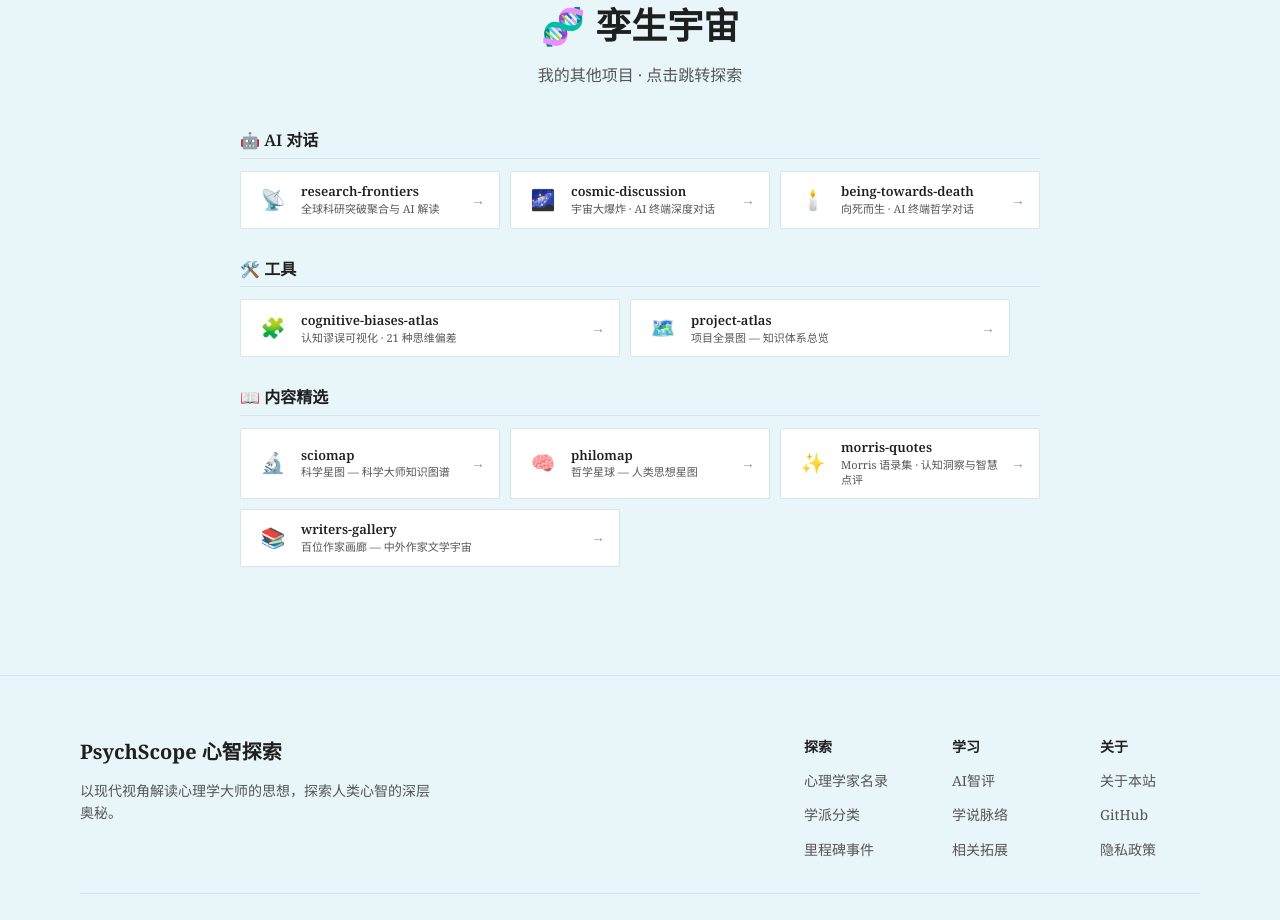
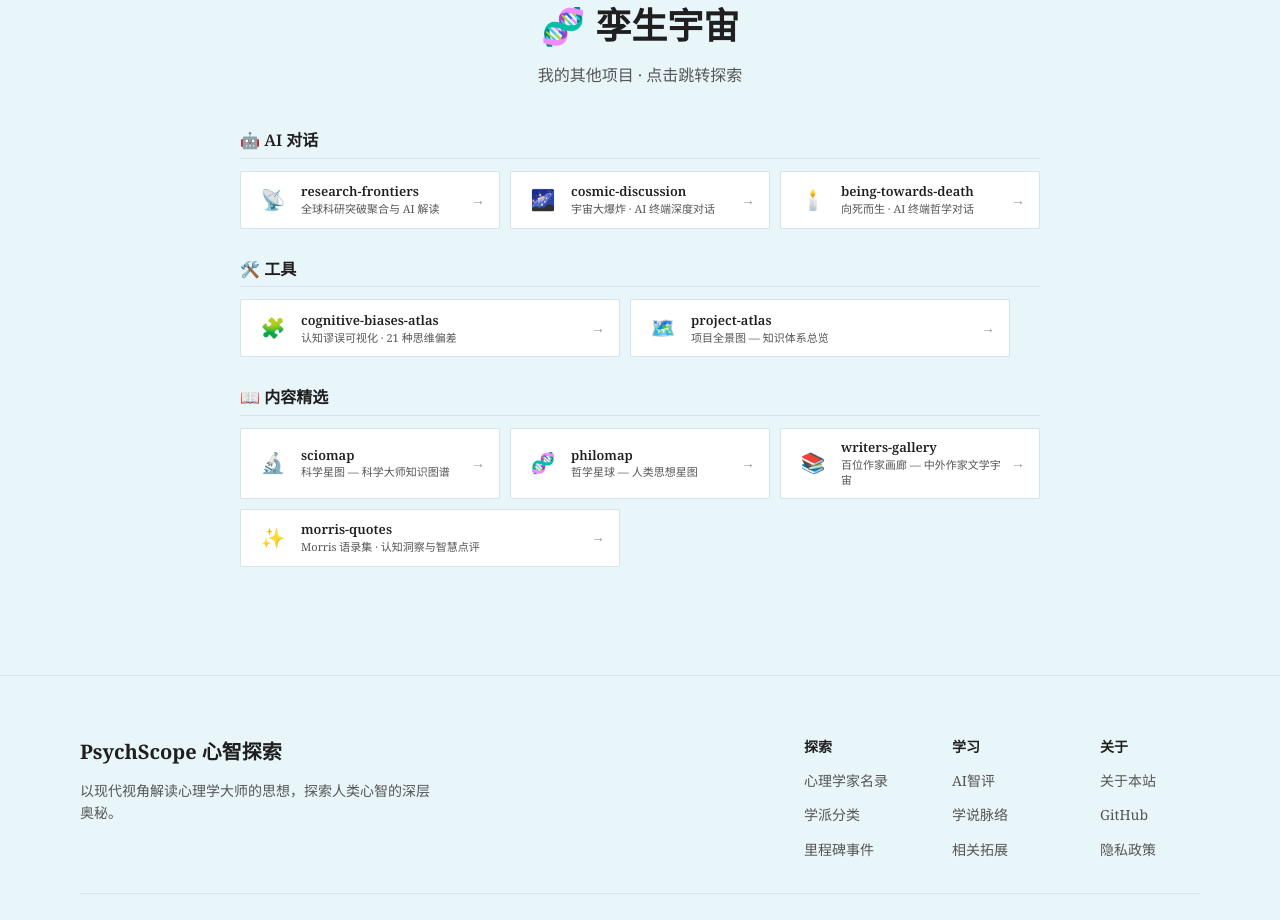
Before and after one commit to yun-ai-base/psychscope, a plain HTML site: page index.html in a window 1280 px wide. Shown: the part 7120-8040 px from the top of the page. Drawn offline with Linux system fonts and the light colour scheme.

Commit message:
refactor: 孪生宇宙抽离为共享脚本 + JSON 数据源

```diff
--- a/index.html
+++ b/index.html
@@ -10,6 +10,7 @@
   <link href="https://fonts.googleapis.com/css2?family=Noto+Serif+SC:wght@400;600;700&family=Noto+Serif:wght@400;600;700&display=swap" rel="stylesheet">
   <link rel="stylesheet" href="style.css">
   <link rel="icon" type="image/svg+xml" href="favicon.svg">
+  <link rel="stylesheet" href="twin-universe.css">
 </head>
 <body>
   <!-- Detail Overlay -->
@@ -188,5 +189,6 @@
 
   <script src="data.js"></script>
   <script src="script.js"></script>
+  <script src="twin-universe.js" data-project="psychscope-web"></script>
 </body>
 </html>
--- /dev/null
+++ b/projects.json
@@ -0,0 +1,12 @@
+[
+  { "name": "psychscope-web", "desc": "心理学大师知识图谱", "icon": "🧠", "cat": "content" },
+  { "name": "sciomap", "desc": "科学星图 — 科学大师知识图谱", "icon": "🔬", "cat": "content" },
+  { "name": "philomap", "desc": "哲学星球 — 人类思想星图", "icon": "🧬", "cat": "content" },
+  { "name": "writers-gallery", "desc": "百位作家画廊 — 中外作家文学宇宙", "icon": "📚", "cat": "content" },
+  { "name": "morris-quotes", "desc": "Morris 语录集 · 认知洞察与智慧点评", "icon": "✨", "cat": "content" },
+  { "name": "research-frontiers", "desc": "全球科研突破聚合与 AI 解读", "icon": "📡", "cat": "ai" },
+  { "name": "cosmic-discussion", "desc": "宇宙大爆炸 · AI 终端深度对话", "icon": "🌌", "cat": "ai" },
+  { "name": "being-towards-death", "desc": "向死而生 · AI 终端哲学对话", "icon": "🕯️", "cat": "ai" },
+  { "name": "cognitive-biases-atlas", "desc": "认知谬误可视化 · 21 种思维偏差", "icon": "🧩", "cat": "tool" },
+  { "name": "project-atlas", "desc": "项目全景图 — 知识体系总览", "icon": "🗺️", "cat": "tool" }
+]
--- a/script.js
+++ b/script.js
@@ -459,50 +459,6 @@
     `).join('');
   }
 
-  /* ========== 孪生宇宙 ========== */
-  const TWIN_SITES = [
-    { name: 'sciomap', desc: '科学星图 — 科学大师知识图谱', icon: '🔬', cat: 'content' },
-    { name: 'philomap', desc: '哲学星球 — 人类思想星图', icon: '🧠', cat: 'content' },
-    { name: 'morris-quotes', desc: 'Morris 语录集 · 认知洞察与智慧点评', icon: '✨', cat: 'content' },
-    { name: 'research-frontiers', desc: '全球科研突破聚合与 AI 解读', icon: '📡', cat: 'ai' },
-    { name: 'cosmic-discussion', desc: '宇宙大爆炸 · AI 终端深度对话', icon: '🌌', cat: 'ai' },
-    { name: 'being-towards-death', desc: '向死而生 · AI 终端哲学对话', icon: '🕯️', cat: 'ai' },
-    { name: 'cognitive-biases-atlas', desc: '认知谬误可视化 · 21 种思维偏差', icon: '🧩', cat: 'tool' },
-    { name: 'project-atlas', desc: '项目全景图 — 知识体系总览', icon: '🗺️', cat: 'tool' },
-    { name: 'writers-gallery', desc: '百位作家画廊 — 中外作家文学宇宙', icon: '📚', cat: 'content' },
-  ];
-  const TWIN_CATS = {
-    ai: { label: 'AI 对话', emoji: '🤖', cls: 'ai' },
-    tool: { label: '工具', emoji: '🛠️', cls: 'tool' },
-    content: { label: '内容精选', emoji: '📖', cls: 'content' },
-  };
-
-  function renderTwinUniverse() {
-    const container = document.getElementById('twin-container');
-    if (!container) return;
-    const byCat = {};
-    TWIN_SITES.forEach(s => { (byCat[s.cat] = byCat[s.cat] || []).push(s); });
-    const order = ['ai', 'tool', 'content'];
-    let html = '';
-    order.forEach(cat => {
-      const list = byCat[cat]; if (!list) return;
-      const info = TWIN_CATS[cat];
-      html += '<div class="tw-section"><div class="tw-section-title">' + info.emoji + ' ' + info.label + '</div><div class="tw-grid">';
-      list.forEach(s => {
-        html += '<a class="tw-card" href="https://yun-ai-base.github.io/' + s.name + '/" target="_blank" rel="noopener">'
-          + '<span class="tw-card-icon ' + info.cls + '">' + s.icon + '</span>'
-          + '<span class="tw-card-info">'
-          + '<span class="tw-card-name">' + s.name + '</span>'
-          + '<span class="tw-card-desc">' + s.desc + '</span>'
-          + '</span>'
-          + '<span class="tw-card-arrow">→</span>'
-          + '</a>';
-      });
-      html += '</div></div>';
-    });
-    container.innerHTML = html;
-  }
-
   /* ========== 全部初始化 ========== */
   /* ========== 书籍画廊（环形旋转） ========== */
   let galleryAngle = 0;
@@ -599,7 +555,6 @@
     renderDirectory();
     renderTopResources();
     renderBookGallery();
-    renderTwinUniverse();
     observeCards();
     observeTimelineItems();
     document.getElementById('stat-count').textContent = DATA.psychologists.length;
--- a/style.css
+++ b/style.css
@@ -1726,98 +1726,6 @@ a { color: inherit; text-decoration: none; transition: var(--transition); }
 }
 
 
-/* ========== TWIN UNIVERSE ========== */
-.twin-container {
-  max-width: 800px;
-  margin: 0 auto;
-}
-
-.tw-section {
-  margin-bottom: 28px;
-}
-
-.tw-section-title {
-  font-family: var(--font-serif);
-  font-size: 16px;
-  font-weight: 600;
-  color: var(--text-dark);
-  margin-bottom: 12px;
-  padding-bottom: 4px;
-  border-bottom: 1px solid var(--divider);
-}
-
-.tw-grid {
-  display: flex;
-  flex-wrap: wrap;
-  gap: 10px;
-}
-
-.tw-card {
-  display: inline-flex;
-  align-items: center;
-  gap: 10px;
-  padding: 10px 14px;
-  background: var(--bg-card);
-  border-radius: 2px;
-  border: 1px solid var(--divider);
-  text-decoration: none;
-  transition: var(--transition);
-  flex: 1;
-  min-width: 220px;
-  max-width: 380px;
-}
-
-.tw-card:hover {
-  border-color: var(--accent-blue);
-  transform: translateY(-2px);
-  box-shadow: var(--shadow-hover);
-}
-
-.tw-card-icon {
-  font-size: 20px;
-  flex-shrink: 0;
-  width: 36px;
-  height: 36px;
-  display: flex;
-  align-items: center;
-  justify-content: center;
-  border-radius: 2px;
-}
-
-.tw-card-info {
-  flex: 1;
-  min-width: 0;
-  display: flex;
-  flex-direction: column;
-}
-
-.tw-card-name {
-  font-family: var(--font-serif);
-  font-size: 13px;
-  font-weight: 600;
-  color: var(--text-dark);
-  line-height: 1.3;
-}
-
-.tw-card-desc {
-  font-family: var(--font-serif);
-  font-size: 11px;
-  color: var(--text-mid);
-  line-height: 1.4;
-  margin-top: 1px;
-}
-
-.tw-card-arrow {
-  font-size: 14px;
-  color: var(--text-light);
-  flex-shrink: 0;
-  transition: var(--transition);
-}
-
-.tw-card:hover .tw-card-arrow {
-  color: var(--accent-blue);
-  transform: translateX(2px);
-}
 
 /* ========== BACK TO TOP ========== */
 .back-to-top {
--- /dev/null
+++ b/twin-universe.css
@@ -0,0 +1,92 @@
+/* ========== TWIN UNIVERSE ========== */
+.twin-container {
+  max-width: 800px;
+  margin: 0 auto;
+}
+
+.tw-section {
+  margin-bottom: 28px;
+}
+
+.tw-section-title {
+  font-family: var(--font-serif);
+  font-size: 16px;
+  font-weight: 600;
+  color: var(--text-dark);
+  margin-bottom: 12px;
+  padding-bottom: 4px;
+  border-bottom: 1px solid var(--divider);
+}
+
+.tw-grid {
+  display: flex;
+  flex-wrap: wrap;
+  gap: 10px;
+}
+
+.tw-card {
+  display: inline-flex;
+  align-items: center;
+  gap: 10px;
+  padding: 10px 14px;
+  background: var(--bg-card);
+  border-radius: 2px;
+  border: 1px solid var(--divider);
+  text-decoration: none;
+  transition: var(--transition);
+  flex: 1;
+  min-width: 220px;
+  max-width: 380px;
+}
+
+.tw-card:hover {
+  border-color: var(--accent-blue);
+  transform: translateY(-2px);
+  box-shadow: var(--shadow-hover);
+}
+
+.tw-card-icon {
+  font-size: 20px;
+  flex-shrink: 0;
+  width: 36px;
+  height: 36px;
+  display: flex;
+  align-items: center;
+  justify-content: center;
+  border-radius: 2px;
+}
+
+.tw-card-info {
+  flex: 1;
+  min-width: 0;
+  display: flex;
+  flex-direction: column;
+}
+
+.tw-card-name {
+  font-family: var(--font-serif);
+  font-size: 13px;
+  font-weight: 600;
+  color: var(--text-dark);
+  line-height: 1.3;
+}
+
+.tw-card-desc {
+  font-family: var(--font-serif);
+  font-size: 11px;
+  color: var(--text-mid);
+  line-height: 1.4;
+  margin-top: 1px;
+}
+
+.tw-card-arrow {
+  font-size: 14px;
+  color: var(--text-light);
+  flex-shrink: 0;
+  transition: var(--transition);
+}
+
+.tw-card:hover .tw-card-arrow {
+  color: var(--accent-blue);
+  transform: translateX(2px);
+}
--- /dev/null
+++ b/twin-universe.js
@@ -0,0 +1,85 @@
+/**
+ * 孪生宇宙 — 项目导航板块（共享脚本）
+ *
+ * 用法：
+ *   <link rel="stylesheet" href="https://yun-ai-base.github.io/psychscope/twin-universe.css">
+ *   <section class="section" id="twin-universe">
+ *     <h2 class="section-title">🧬 孪生宇宙</h2>
+ *     <p class="section-subtitle">我的其他项目 · 点击跳转探索</p>
+ *     <div class="twin-container" id="twin-container"></div>
+ *   </section>
+ *   <script src="https://yun-ai-base.github.io/psychscope/twin-universe.js"
+ *           data-project="psychscope-web"></script>
+ */
+(function () {
+  'use strict';
+
+  var PROJECTS_URL = 'https://yun-ai-base.github.io/psychscope/projects.json';
+
+  var CATS = {
+    ai:      { label: 'AI 对话',  emoji: '🤖' },
+    tool:    { label: '工具',     emoji: '🛠️' },
+    content: { label: '内容精选', emoji: '📖' },
+  };
+  var ORDER = ['ai', 'tool', 'content'];
+
+  // Get current project name from data-project attribute
+  var currentProject = '';
+  var scripts = document.getElementsByTagName('script');
+  for (var i = 0; i < scripts.length; i++) {
+    if (scripts[i].src && scripts[i].src.indexOf('twin-universe.js') > -1) {
+      currentProject = scripts[i].getAttribute('data-project') || '';
+      break;
+    }
+  }
+
+  function render(projects) {
+    var container = document.getElementById('twin-container');
+    if (!container) return;
+
+    // Exclude current project
+    var filtered = projects.filter(function (p) { return p.name !== currentProject; });
+
+    // Group by category
+    var byCat = {};
+    filtered.forEach(function (s) {
+      (byCat[s.cat] = byCat[s.cat] || []).push(s);
+    });
+
+    var html = '';
+    ORDER.forEach(function (cat) {
+      var list = byCat[cat];
+      if (!list) return;
+      var info = CATS[cat];
+      html += '<div class="tw-section">'
+        + '<div class="tw-section-title">' + info.emoji + ' ' + info.label + '</div>'
+        + '<div class="tw-grid">';
+      list.forEach(function (s) {
+        html += '<a class="tw-card" href="https://yun-ai-base.github.io/' + s.name + '/" target="_blank" rel="noopener">'
+          + '<span class="tw-card-icon ' + cat + '">' + s.icon + '</span>'
+          + '<span class="tw-card-info">'
+          + '<span class="tw-card-name">' + s.name + '</span>'
+          + '<span class="tw-card-desc">' + s.desc + '</span>'
+          + '</span>'
+          + '<span class="tw-card-arrow">→</span>'
+          + '</a>';
+      });
+      html += '</div></div>';
+    });
+    container.innerHTML = html;
+  }
+
+  // Fetch and render
+  var xhr = new XMLHttpRequest();
+  xhr.open('GET', PROJECTS_URL, true);
+  xhr.onload = function () {
+    if (xhr.status === 200) {
+      try {
+        render(JSON.parse(xhr.responseText));
+      } catch (e) {
+        // silent fail
+      }
+    }
+  };
+  xhr.send();
+})();
```
